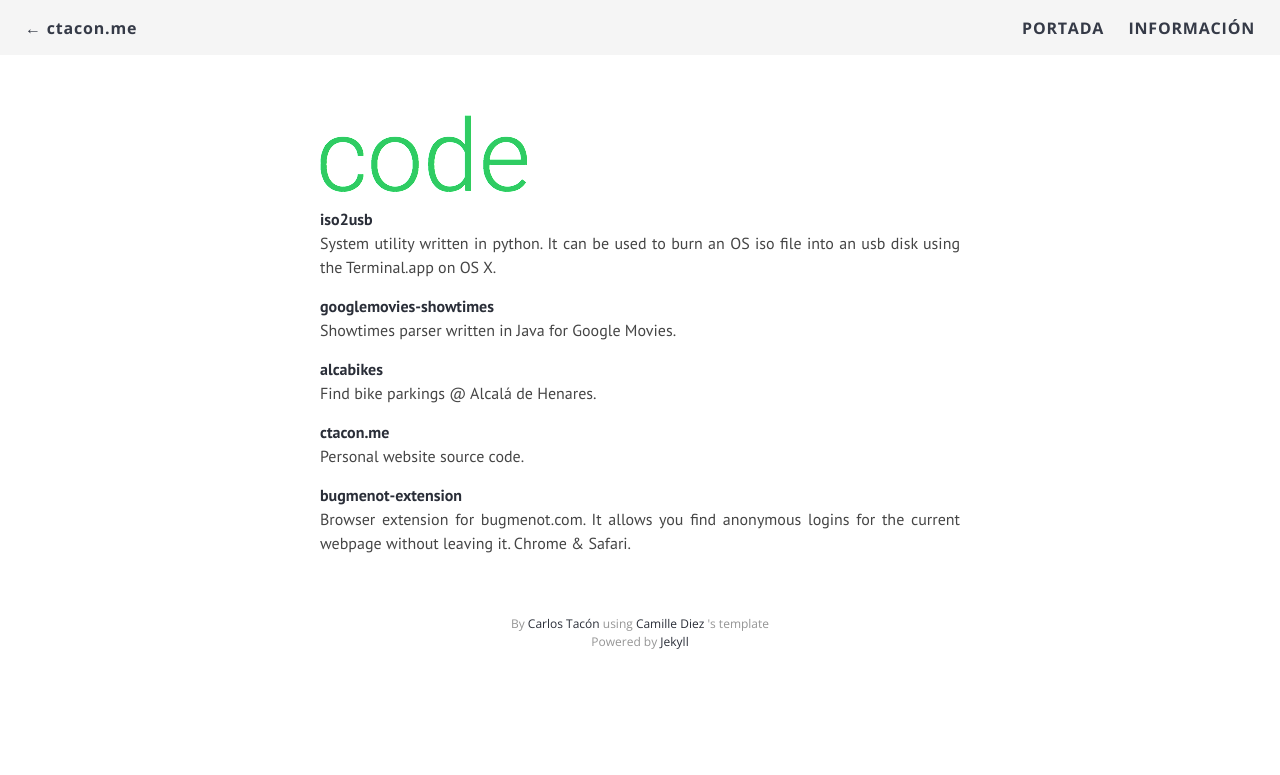
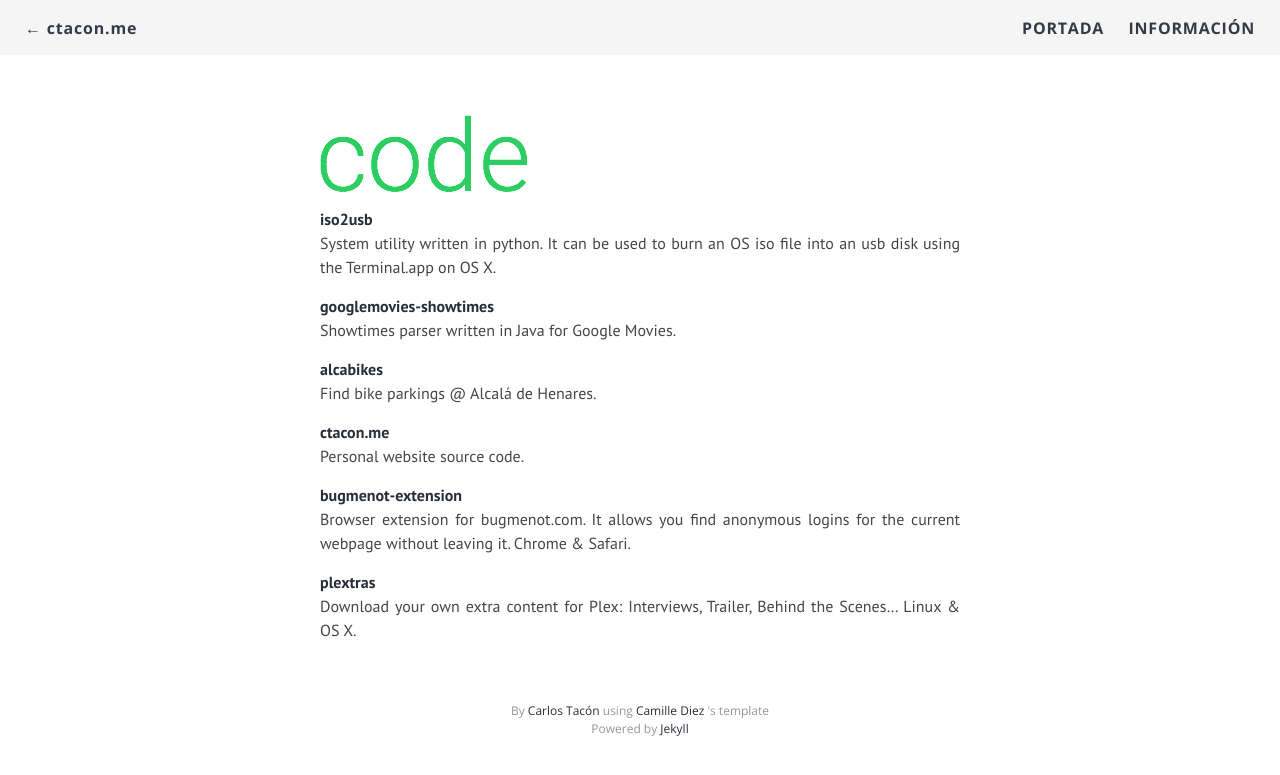
Before and after one commit to carlosjtacon/onclick, a Jekyll site: the page built from labs.md, in a window 1280 px wide. Shown: the top 775 px of the page. Built offline with Jekyll 4.4.1, drawn with Linux system fonts in a browser that asks for light colours; nearby versions of some CDN libraries; Markdown is read by kramdown in place of the engine named in the settings.

Commit message:
plextras!

```diff
--- a/labs.md
+++ b/labs.md
@@ -21,5 +21,5 @@ Personal website source code.
 #### [bugmenot-extension](https://github.com/carlosjtacon/bugmenot-extension)
 Browser extension for bugmenot.com. It allows you find anonymous logins for the current webpage without leaving it. Chrome & Safari.
 
-
-<!-- - plextras -->
+#### [plextras](https://github.com/carlosjtacon/plextras)
+Download your own extra content for Plex: Interviews, Trailer, Behind the Scenes... Linux & OS X.
```
